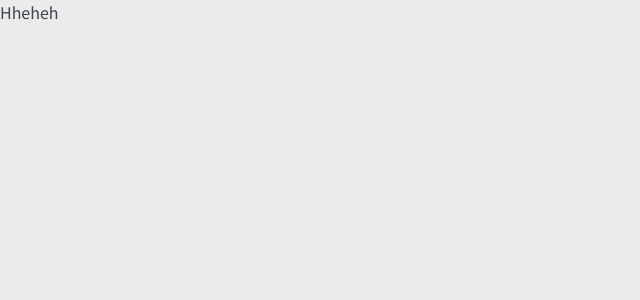
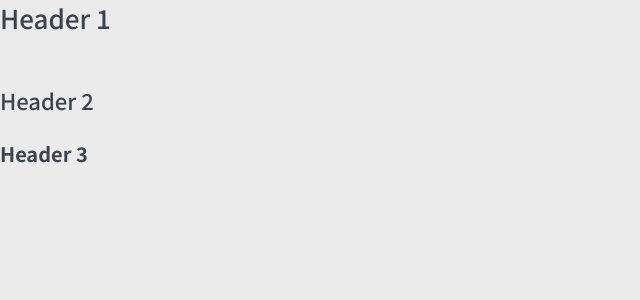
Before and after one commit to ekbdizzy/top-app, a Next.js app: page / in a window 1280 px wide. Shown: the top 300 px of the page, without its empty margins (0-640 px from the left). Built offline with nearby package versions, Linux system fonts and the light colour scheme.

Commit message:
Add Htag component

```diff
--- /dev/null
+++ b/components/Htag/Htag.module.css
@@ -0,0 +1,23 @@
+.h1 {
+    font-weight: 500;
+    font-size: 26px;
+    line-height: 35px;
+    margin: 0;
+}
+
+.h2 {
+	margin-top: 50px;
+	margin-bottom: 25px;
+
+	font-size: 22px;
+	font-weight: 500;
+	line-height: 30px;
+}
+
+.h3 {
+	margin: 0;
+
+	font-size: 20px;
+	font-weight: 600;
+	line-height: 27px;
+}
--- /dev/null
+++ b/components/Htag/Htag.props.ts
@@ -0,0 +1,6 @@
+import {ReactNode} from "react";
+
+export interface HtagProps {
+    tag: 'h1' | 'h2' | 'h3',
+    children: ReactNode;
+}
--- /dev/null
+++ b/components/Htag/Htag.tsx
@@ -0,0 +1,15 @@
+import {HtagProps} from "./Htag.props";
+import styles from './Htag.module.css';
+
+export const Htag = ({tag, children}: HtagProps): JSX.Element => {
+    switch (tag) {
+        case 'h1':
+            return <h1 className={styles.h1}>{children}</h1>;
+        case 'h2':
+            return <h2 className={styles.h2}>{children}</h2>;
+        case 'h3':
+            return <h3 className={styles.h3}>{children}</h3>;
+        default:
+            return <></>;
+    }
+};
--- a/components/index.ts
+++ b/components/index.ts
@@ -0,0 +1 @@
+export * from './Htag/Htag';
--- a/package.json
+++ b/package.json
@@ -10,6 +10,7 @@
     "stylelint": "stylelint \"**/*.css\" --fix"
   },
   "dependencies": {
+    "classnames": "^2.3.1",
     "next": "12.1.6",
     "react": "^18.1.0",
     "react-dom": "18.1.0"
--- a/pages/index.tsx
+++ b/pages/index.tsx
@@ -1,8 +1,13 @@
 import type {NextPage} from 'next';
+import {Htag} from "../components";
 
 
 const Home: NextPage = () => {
-    return <div>Hheheh</div>;
+    return <div>
+        <Htag tag='h1'>Header 1</Htag>
+        <Htag tag='h2'>Header 2</Htag>
+        <Htag tag='h3'>Header 3</Htag>
+    </div>;
 };
 
 export default Home;
```
Also changed, not shown: 2 other files (tests, documents, lock files or other folders).
